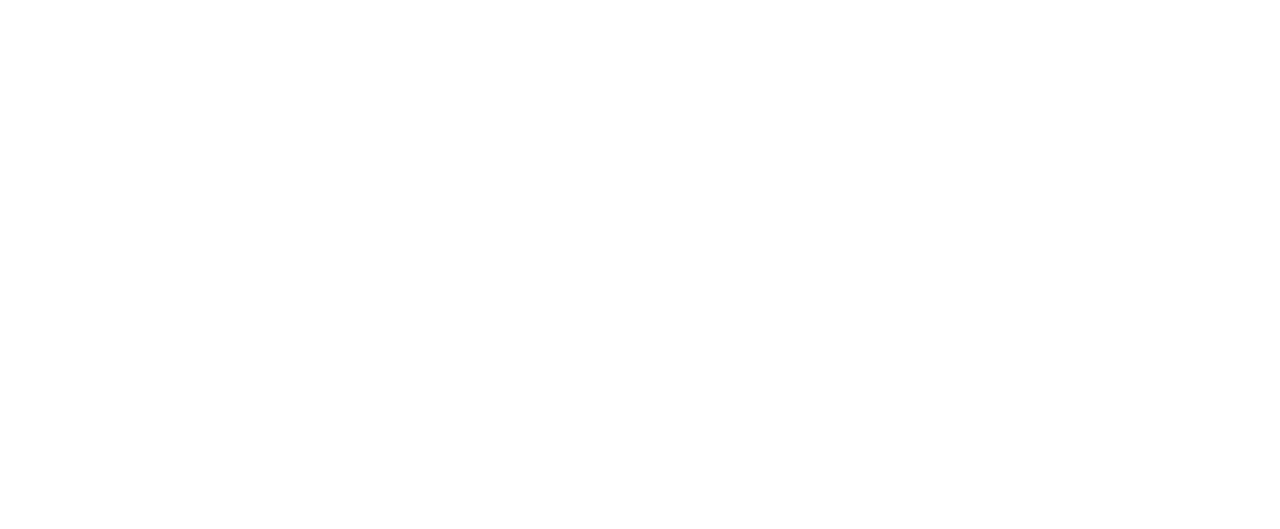
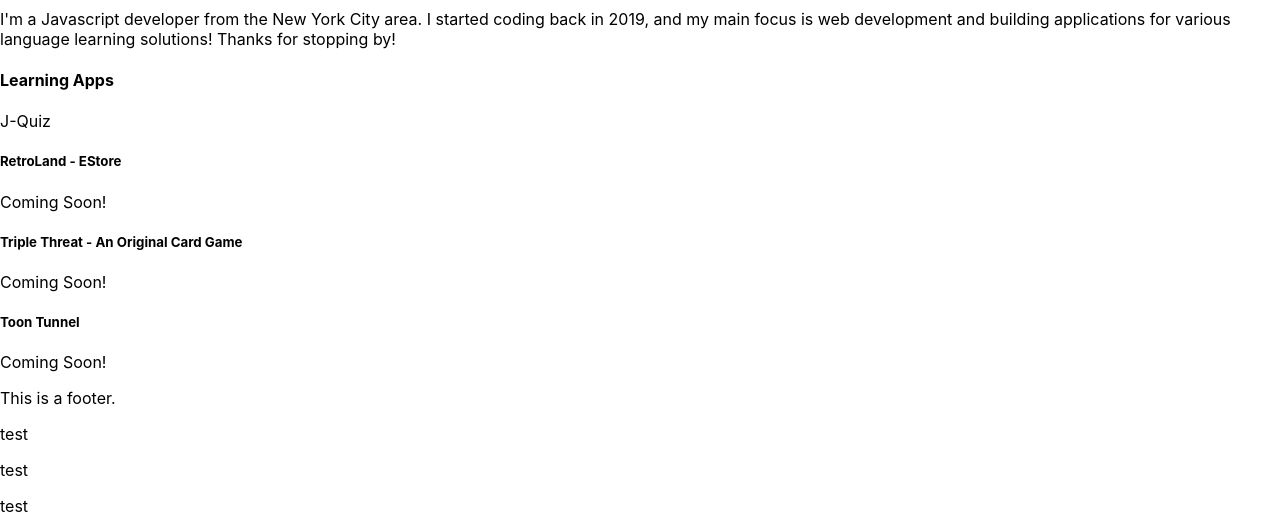
Before and after one commit to lcmortech/web-portfolio, a React (Create React App) app: page / in a window 1280 px wide. Shown: the part 482-1011 px from the top of the page. Before the commit the page ends 800 px from the top, so only its background shows below. Built offline with nearby package versions, Linux system fonts and the light colour scheme.

Commit message:
added missing return statements

```diff
--- a/src/components/Contact.js
+++ b/src/components/Contact.js
@@ -1,7 +1,7 @@
 
 
 function Contact() {
-    <p>test</p>
+    return <p>test</p>
 }
 
 export default Contact;
--- a/src/components/HomePage.js
+++ b/src/components/HomePage.js
@@ -3,11 +3,11 @@
 import HPFooter from "./HPFooter";
 
 function HomePage() {
-    <>
+    return(<>
     <HPHeader className="header-hero" />
     <HPMain />
     <HPFooter />
-    </>
+    </>)
 }
 
 export default HomePage;
--- a/src/components/Projects.js
+++ b/src/components/Projects.js
@@ -1,7 +1,7 @@
 
 
 function Projects() {
-    <aside>
+    return(<aside>
         <h4>Learning Apps</h4>
         <p>J-Quiz</p>
         <h5>RetroLand - EStore</h5>
@@ -10,7 +10,7 @@
         <p>Coming Soon!</p>
         <h5>Toon Tunnel</h5>
         <p>Coming Soon!</p>
-    </aside>
+    </aside>)
 }
 
 export default Projects;
```
